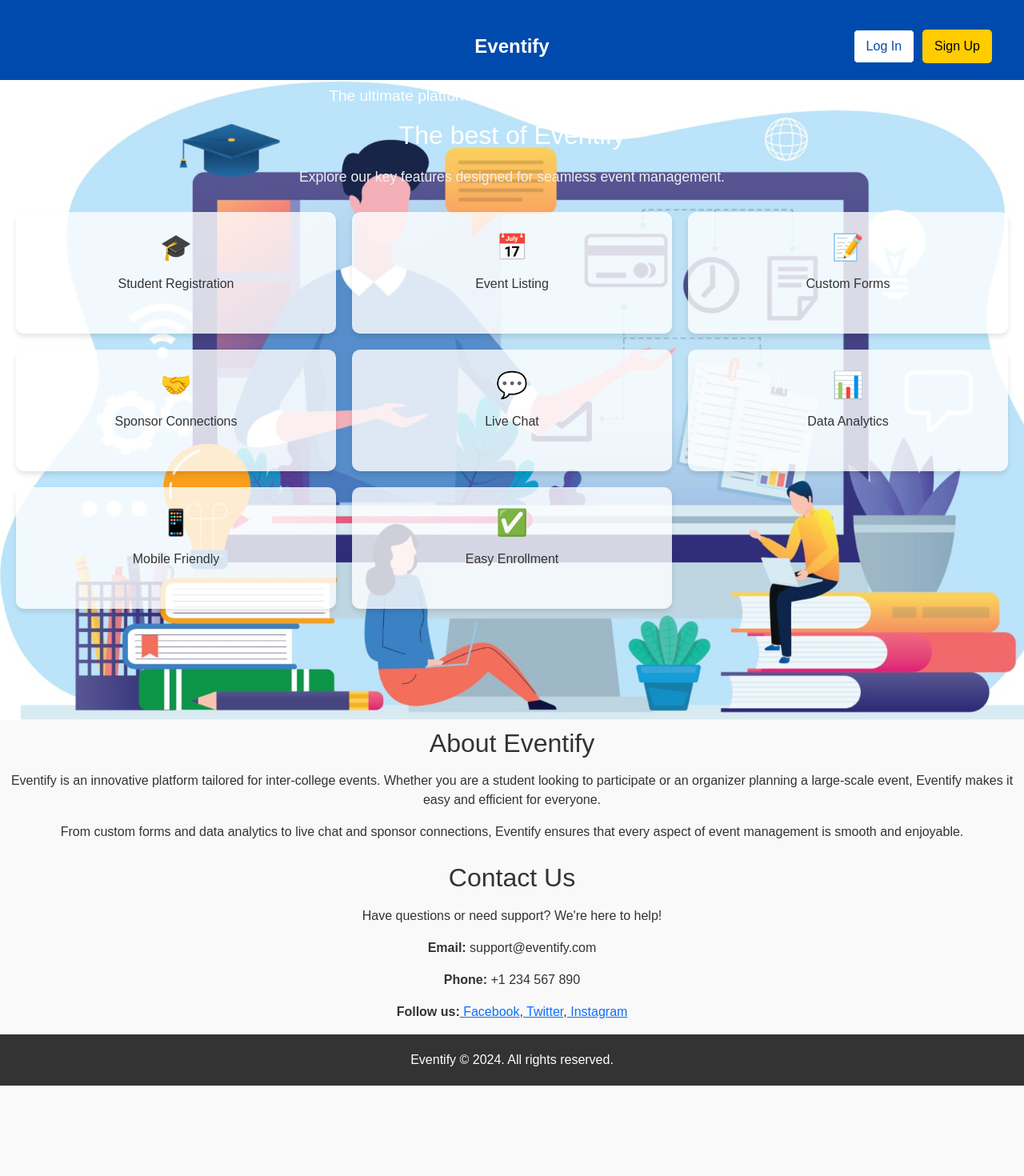
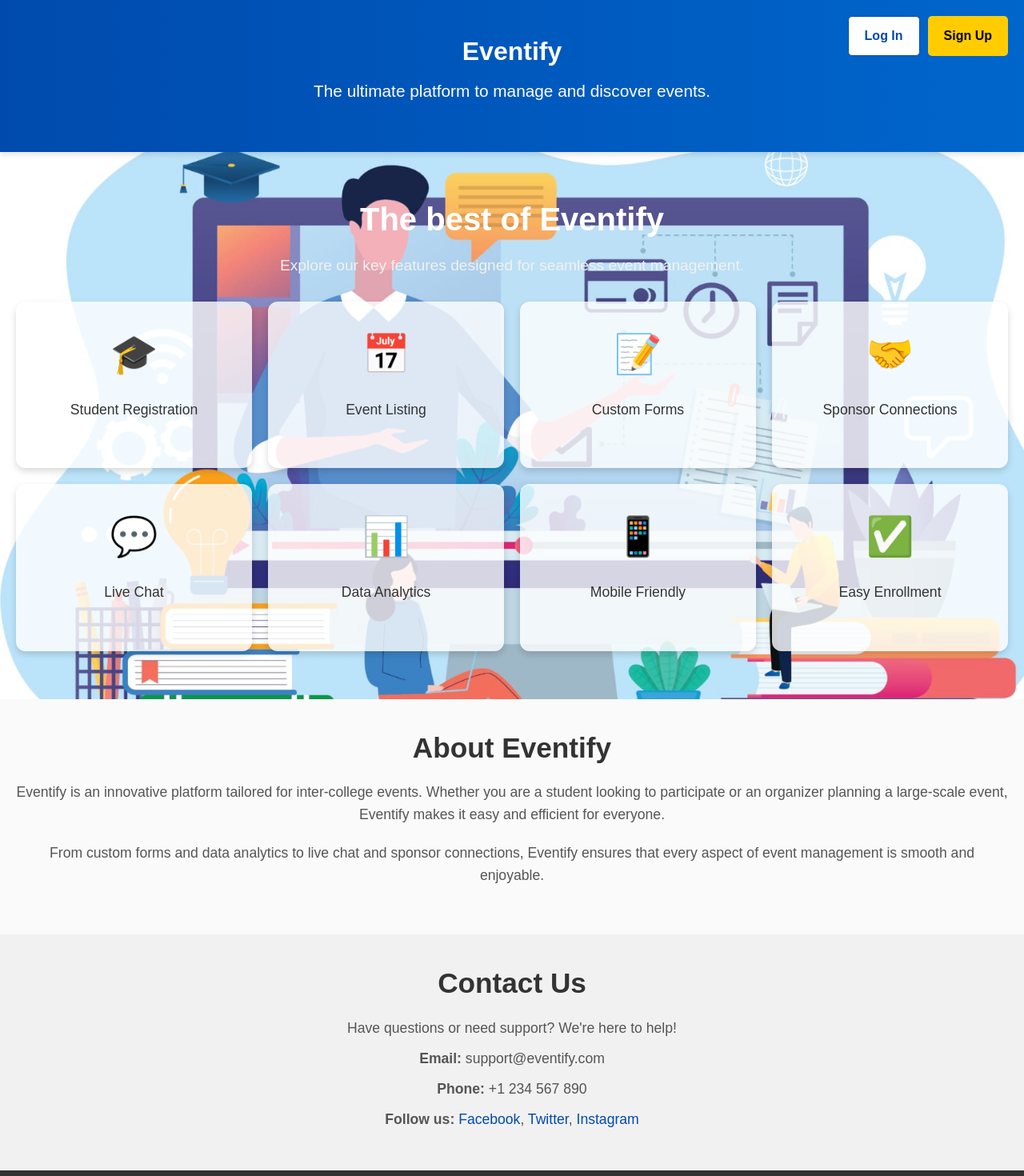
Before and after one commit to saaahil02/Eventify, a React (Create React App) app in the folder client/: page / in a window 1280 px wide. Shown: the top 1470 px of the page at 80% size. Before the commit the page ends 1357 px from the top, so only its background shows below. Built offline with nearby package versions, Linux system fonts and the light colour scheme.

Commit message:
Update IntroPage

```diff
--- a/client/src/pages/IntroPage.js
+++ b/client/src/pages/IntroPage.js
@@ -1,10 +1,18 @@
 import React from 'react';
-import '../styles/IntroPage.css'
-import {useNavigate} from 'react-router-dom'
+import { useNavigate } from 'react-router-dom';
+import '../styles/IntroPage.css';
 
+// Feature card component
+const FeatureCard = ({ icon, name }) => (
+    <div className="feature-card">
+        <div className="feature-icon">{icon}</div>
+        <p>{name}</p>
+    </div>
+);
 
 const IntroPage = () => {
-    const navigate = useNavigate()
+    const navigate = useNavigate();
+
     const features = [
         { name: 'Student Registration', icon: '🎓' },
         { name: 'Event Listing', icon: '📅' },
@@ -18,33 +26,30 @@ const IntroPage = () => {
 
     return (
         <div className="homepage">
-
+            {/* Header Section */}
             <header className="homepage-header">
                 <div className="header-top">
                     <div className="logo">Eventify</div>
                     <div className="auth-buttons">
-                        <button className="btn-secondary" onClick={()=>navigate("/login")}>Log In</button>
-                        <button className="btn-primary" onClick={()=>navigate("/register")}>Sign Up</button>
+                        <button className="btn-secondary" onClick={() => navigate("/login")}>Log In</button>
+                        <button className="btn-primary" onClick={() => navigate("/register")}>Sign Up</button>
                     </div>
                 </div>
                 <p>The ultimate platform to manage and discover events.</p>
             </header>
 
-
+            {/* Features Section */}
             <section className="features-section">
                 <h2>The best of Eventify</h2>
                 <p>Explore our key features designed for seamless event management.</p>
                 <div className="features-grid">
                     {features.map((feature, index) => (
-                        <div key={index} className="feature-card">
-                            <div className="feature-icon">{feature.icon}</div>
-                            <p>{feature.name}</p>
-                        </div>
+                        <FeatureCard key={index} icon={feature.icon} name={feature.name} />
                     ))}
                 </div>
             </section>
 
-
+            {/* About Section */}
             <section className="about-section">
                 <h2>About Eventify</h2>
                 <p>
@@ -60,27 +65,21 @@ const IntroPage = () => {
                 </p>
             </section>
 
-
+            {/* Contact Section */}
             <section className="contact-section">
                 <h2>Contact Us</h2>
-                <p>
-                    Have questions or need support? We're here to help!
-                </p>
-                <p>
-                    <strong>Email:</strong> support@eventify.com
-                </p>
-                <p>
-                    <strong>Phone:</strong> +1 234 567 890
-                </p>
+                <p>Have questions or need support? We're here to help!</p>
+                <p><strong>Email:</strong> support@eventify.com</p>
+                <p><strong>Phone:</strong> +1 234 567 890</p>
                 <p>
                     <strong>Follow us:</strong>
                     <a href="https://facebook.com" target="_blank" rel="noopener noreferrer"> Facebook</a>,
-                     <a href="https://twitter.com" target="_blank" rel="noopener noreferrer"> Twitter</a>,
+                    <a href="https://twitter.com" target="_blank" rel="noopener noreferrer"> Twitter</a>,
                     <a href="https://instagram.com" target="_blank" rel="noopener noreferrer"> Instagram</a>
                 </p>
             </section>
 
-
+            {/* Footer */}
             <footer className="homepage-footer">
                 <p>Eventify © 2024. All rights reserved.</p>
             </footer>
--- a/client/src/styles/IntroPage.css
+++ b/client/src/styles/IntroPage.css
@@ -1,56 +1,60 @@
+/* General Reset */
+* {
+    margin: 0;
+    padding: 0;
+    box-sizing: border-box;
+}
+
 body {
-    margin: 0;
     font-family: Arial, sans-serif;
     background-color: #f9f9f9;
-}
-
-
-.homepage {
-    text-align: center;
     color: #333;
 }
 
-
+/* Header Section */
 .homepage-header {
-    background-color: #004aad;
+    background: linear-gradient(to right, #004aad, #0066cc);
     color: white;
-    padding: 30px 20px;
+    padding: 40px 20px;
+    text-align: center;
     position: relative;
     z-index: 2;
-    height: 100px;
+    box-shadow: 0 4px 6px rgba(0, 0, 0, 0.1);
 }
 
-
-.header-top {
-    display: flex;
-    justify-content: center;
-    align-items: center;
-    padding: 10px 20px;
-    position: relative;
-
+.homepage-header .logo {
+    font-size: 2rem;
+    font-weight: bold;
+    margin-bottom: 10px;
 }
 
-.logo {
-    font-size: 1.5rem;
-    font-weight: bold;
-    margin: 0;
-
+.homepage-header p {
+    font-size: 1.3rem;
+    margin-top: 10px;
 }
 
+/* Auth Buttons */
 .auth-buttons {
-    position:absolute;
-    right:20px;
+    position: absolute;
+    top: 20px;
+    right: 20px;
     display: flex;
     gap: 10px;
+}
+
+.auth-buttons .btn-secondary,
+.auth-buttons .btn-primary {
+    padding: 12px 20px;
+    border-radius: 5px;
+    font-weight: bold;
+    cursor: pointer;
+    transition: background-color 0.3s ease;
 }
 
 .auth-buttons .btn-secondary {
     background-color: #ffffff;
     color: #004aad;
     border: 1px solid #004aad;
-    padding: 8px 15px;
-    border-radius: 5px;
-    cursor: pointer;
 }
 
 .auth-buttons .btn-secondary:hover {
@@ -61,79 +65,123 @@ body {
     background-color: #ffcc00;
     color: black;
     border: none;
-    padding: 8px 15px;
-    border-radius: 5px;
-    cursor: pointer;
 }
 
 .auth-buttons .btn-primary:hover {
     background-color: #e6b800;
 }
 
-.homepage-header p {
-    font-size: 1.2rem;
-    margin: 20px 0 0;
-}
-
-
+/* Features Section */
 .features-section {
-    padding: 50px 20px;
+    padding: 60px 20px;
     background: url(../assets/images/IntroPage.jpg) no-repeat center center fixed;
     background-size: cover;
     color: white;
+    text-align: center;
     position: relative;
     z-index: 1;
-    min-height: 100vh;
-    margin-top: 0;
 }
 
-
 .features-section h2 {
-    font-size: 2rem;
+    font-size: 2.5rem;
     margin-bottom: 20px;
+    font-weight: bold;
 }
 
 .features-section p {
+    font-size: 1.2rem;
     margin-bottom: 30px;
-    font-size: 1.1rem;
     color: #f1f1f1;
 }
 
 .features-grid {
     display: grid;
-    grid-template-columns: repeat(auto-fit, minmax(350px, 1fr));
+    grid-template-columns: repeat(auto-fill, minmax(250px, 1fr));
     gap: 20px;
+    margin-top: 30px;
 }
 
 .feature-card {
     background-color: rgba(255, 255, 255, 0.8);
-    border-radius: 10px;
-    padding: 20px;
+    border-radius: 12px;
+    padding: 30px;
     text-align: center;
-    box-shadow: 0 4px 6px rgba(0, 0, 0, 0.1);
+    box-shadow: 0 4px 8px rgba(0, 0, 0, 0.15);
+    transition: transform 0.3s ease;
+}
+
+.feature-card:hover {
+    transform: translateY(-10px);
 }
 
 .feature-icon {
-    font-size: 2rem;
+    font-size: 3rem;
+    margin-bottom: 20px;
+}
+
+.feature-card p {
+    font-size: 1.1rem;
+    color: #333;
+}
+
+/* About Section */
+.about-section {
+    padding: 40px 20px;
+    background-color: #fafafa;
+    text-align: center;
+}
+
+.about-section h2 {
+    font-size: 2.2rem;
+    font-weight: bold;
+    margin-bottom: 20px;
+}
+
+.about-section p {
+    font-size: 1.1rem;
+    line-height: 1.6;
+    color: #555;
+    margin-bottom: 20px;
+}
+
+/* Contact Section */
+.contact-section {
+    padding: 40px 20px;
+    background-color: #f1f1f1;
+    text-align: center;
+}
+
+.contact-section h2 {
+    font-size: 2.2rem;
+    font-weight: bold;
+    margin-bottom: 20px;
+}
+
+.contact-section p {
+    font-size: 1.1rem;
+    line-height: 1.6;
+    color: #555;
     margin-bottom: 10px;
 }
 
-.feature-card p {
-    font-size: 1rem;
-    color: #333;
+.contact-section a {
+    color: #004aad;
+    text-decoration: none;
+    transition: color 0.3s ease;
 }
 
+.contact-section a:hover {
+    color: #0066cc;
+}
 
+/* Footer */
 .homepage-footer {
     background-color: #333;
     color: white;
-    padding: 20px 0;
+    padding: 20px;
+    text-align: center;
 }
 
 .homepage-footer p {
-    margin: 0;
+    font-size: 1rem;
 }
-
-.about-section{
-    padding: 10px;
-}
```
